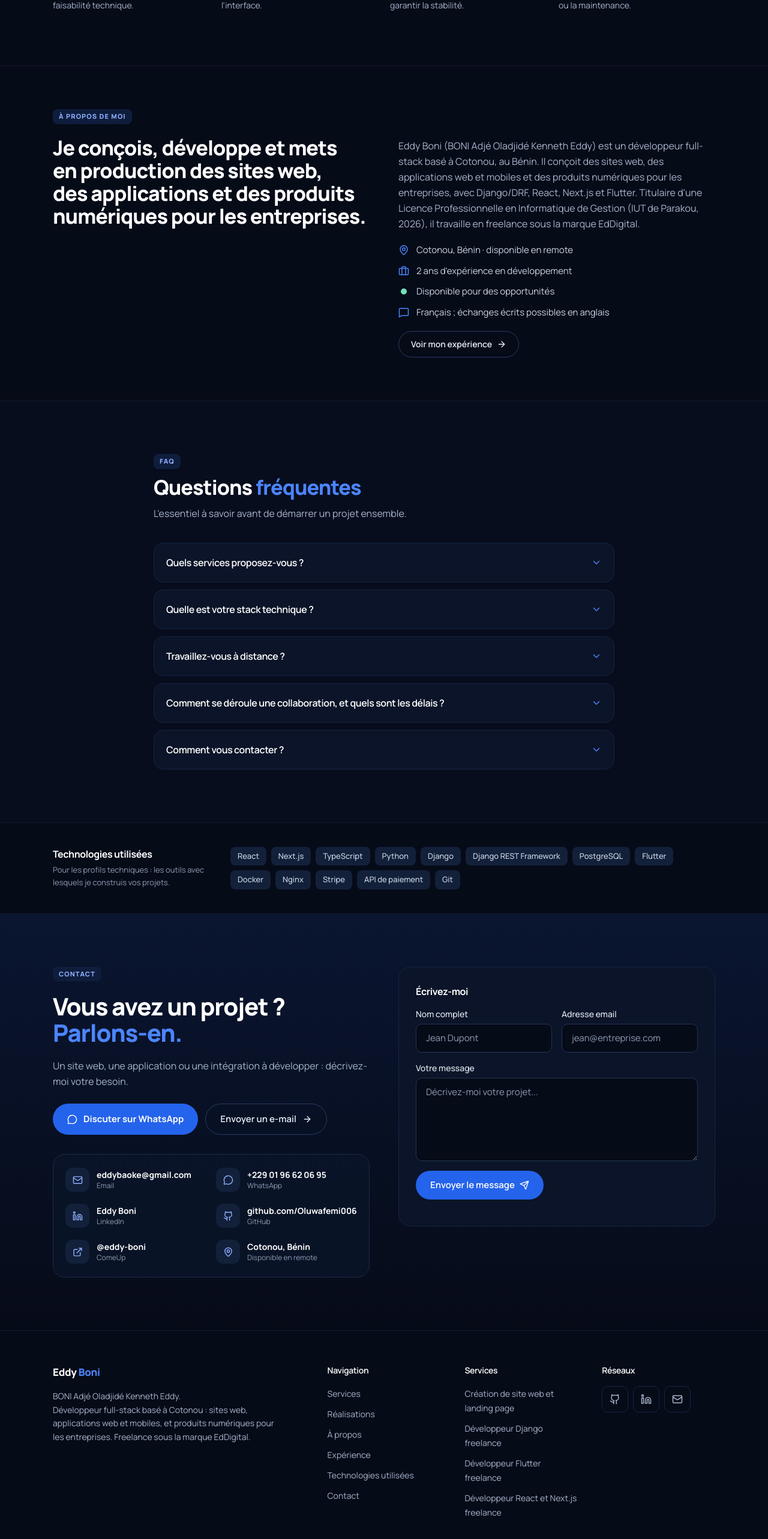
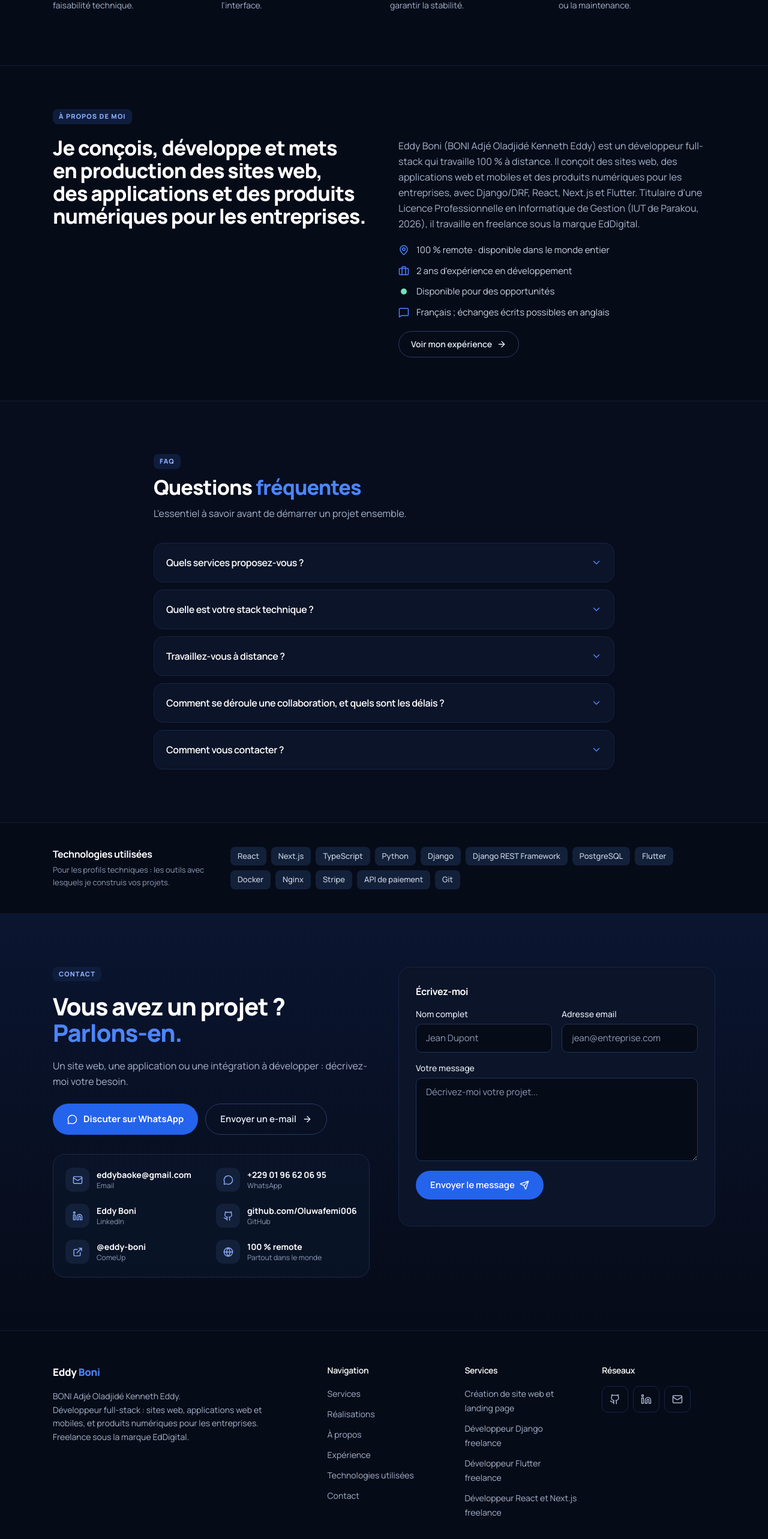
Before and after one commit to Oluwafemi006/Eddy-BONI, a React (Vite) app: page / in a window 1280 px wide. Shown: the part 4846-7412 px from the top of the page at 60% size. Built offline with nearby package versions, Linux system fonts and the light colour scheme.

Commit message:
feat(copy): position 100% remotely and remove visible personal location

```diff
--- a/src/components/sections/Contact.tsx
+++ b/src/components/sections/Contact.tsx
@@ -1,10 +1,9 @@
 import { useState, type ChangeEvent, type CSSProperties, type FormEvent } from "react";
-import { ArrowRight, ExternalLink, Mail, Github, Linkedin, MapPin, Send, Loader2, MessageCircle } from "lucide-react";
+import { ArrowRight, ExternalLink, Mail, Github, Linkedin, Globe, Send, Loader2, MessageCircle } from "lucide-react";
 import { Eyebrow } from "@/components/sections/SectionHeader";
 import { useLanguage } from "@/i18n/LanguageContext";
 import { CONTACT, whatsappLink } from "@/content/contact";
 
-const capitalize = (text: string) => text.charAt(0).toUpperCase() + text.slice(1);
 const FORM_NAME = "contact";
 type Status = "idle" | "sending" | "success" | "error";
 
@@ -44,8 +43,7 @@ export function Contact() {
     { icon: Linkedin, label: t.contact.linkedinTitle, value: "Eddy Boni", href: CONTACT.linkedin },
     { icon: Github, label: t.contact.githubTitle, value: CONTACT.githubLabel, href: CONTACT.github },
     { icon: ExternalLink, label: "ComeUp", value: "@eddy-boni", href: CONTACT.comeup },
-    // "Cotonou, Bénin · disponible en remote" → value "Cotonou, Bénin", label "Disponible en remote".
-    { icon: MapPin, label: capitalize(t.about.facts.location.split(" · ")[1] ?? t.contact.locationTitle), value: t.about.facts.location.split(" · ")[0], href: null },
+    { icon: Globe, label: t.contact.remoteLabel, value: t.contact.remoteValue, href: null },
   ];
 
   return (
--- a/src/i18n/en.ts
+++ b/src/i18n/en.ts
@@ -28,7 +28,7 @@ export const en: Translations = {
     description: "From landing pages to custom web applications, I turn business needs into working digital solutions.",
     descriptionStrong: "Remote projects, wherever you are.",
     geoSentence:
-      "Eddy Boni (BONI Adjé Oladjidé Kenneth Eddy) is a full-stack developer based in Cotonou, Benin. He builds websites, web and mobile applications and digital products for businesses, with Django/DRF, React, Next.js and Flutter. He holds a Professional Bachelor's degree in Business Computing (IUT de Parakou, 2026) and works as a freelancer under the EdDigital brand.",
+      "Eddy Boni (BONI Adjé Oladjidé Kenneth Eddy) is a full-stack developer working fully remotely. He builds websites, web and mobile applications and digital products for businesses, with Django/DRF, React, Next.js and Flutter. He holds a Professional Bachelor's degree in Business Computing (IUT de Parakou, 2026) and works as a freelancer under the EdDigital brand.",
     ctaWhatsapp: "Discuss your project",
     ctaProjects: "Explore my work",
     ctaContact: "Get in touch",
@@ -44,7 +44,7 @@ export const en: Translations = {
     badge: "About me",
     title: "I design, build and ship websites, applications and digital products for businesses.",
     facts: {
-      location: "Cotonou, Benin · available remotely",
+      location: "Fully remote · available worldwide",
       experience: "2 years of development experience",
       availability: "Open to opportunities",
       languages: "French; written communication in English is possible",
@@ -343,7 +343,9 @@ export const en: Translations = {
     emailTitle: "Email",
     emailDesc: "Reach me directly at the following address:",
     locationTitle: "Location",
-    locationDesc: "Based in Cotonou (Benin, UTC+1). Available remotely, anywhere in the world.",
+    locationDesc: "Available remotely, worldwide.",
+    remoteValue: "Fully remote",
+    remoteLabel: "Worldwide",
     remoteFirst: "Remote First",
     form: {
       nameLabel: "Full name",
@@ -363,7 +365,7 @@ export const en: Translations = {
   },
   footer: {
     description:
-      "BONI Adjé Oladjidé Kenneth Eddy.\nFull-stack developer based in Cotonou: websites, web and mobile apps, and digital products for businesses. Freelancing under the EdDigital brand.",
+      "BONI Adjé Oladjidé Kenneth Eddy.\nFull-stack developer: websites, web and mobile apps, and digital products for businesses. Freelancing under the EdDigital brand.",
     navTitle: "Navigation",
     servicesTitle: "Services",
     socialTitle: "Social",
@@ -389,7 +391,7 @@ export const en: Translations = {
       {
         question: "Do you work remotely?",
         answer:
-          "Yes. I am based in Cotonou, Benin (UTC+1), and work fully remotely with businesses wherever they are. I work in French; written communication in English is possible.",
+          "Yes. I work fully remotely with businesses wherever they are. I work in French; written communication in English is possible.",
       },
       {
         question: "How does a collaboration work, and what are the timelines?",
@@ -427,13 +429,11 @@ export const en: Translations = {
     remoteHighlights: [
       "Fully remote work",
       "I work in French; written communication in English is possible",
-      "UTC+1 time zone",
       "Clear communication via WhatsApp, email and calls",
     ],
     localHighlights: [
-      "Based in Cotonou, Benin",
+      "Fully remote work",
       "Websites in French, or bilingual French / English",
-      "UTC+1 time zone",
       "Clear communication via WhatsApp, email and calls",
     ],
     related: "Related projects",
--- a/src/i18n/fr.ts
+++ b/src/i18n/fr.ts
@@ -26,7 +26,7 @@ export const fr = {
     description: "De la landing page à l'application web sur mesure, je transforme des besoins métier en solutions numériques fonctionnelles.",
     descriptionStrong: "Projets menés à distance, où que vous soyez.",
     geoSentence:
-      "Eddy Boni (BONI Adjé Oladjidé Kenneth Eddy) est un développeur full-stack basé à Cotonou, au Bénin. Il conçoit des sites web, des applications web et mobiles et des produits numériques pour les entreprises, avec Django/DRF, React, Next.js et Flutter. Titulaire d'une Licence Professionnelle en Informatique de Gestion (IUT de Parakou, 2026), il travaille en freelance sous la marque EdDigital.",
+      "Eddy Boni (BONI Adjé Oladjidé Kenneth Eddy) est un développeur full-stack qui travaille 100 % à distance. Il conçoit des sites web, des applications web et mobiles et des produits numériques pour les entreprises, avec Django/DRF, React, Next.js et Flutter. Titulaire d'une Licence Professionnelle en Informatique de Gestion (IUT de Parakou, 2026), il travaille en freelance sous la marque EdDigital.",
     ctaWhatsapp: "Parlons de votre projet",
     ctaProjects: "Découvrir mes réalisations",
     ctaContact: "Me contacter",
@@ -42,7 +42,7 @@ export const fr = {
     badge: "À propos de moi",
     title: "Je conçois, développe et mets en production des sites web, des applications et des produits numériques pour les entreprises.",
     facts: {
-      location: "Cotonou, Bénin · disponible en remote",
+      location: "100 % remote · disponible dans le monde entier",
       experience: "2 ans d'expérience en développement",
       availability: "Disponible pour des opportunités",
       languages: "Français ; échanges écrits possibles en anglais",
@@ -345,7 +345,9 @@ export const fr = {
     emailTitle: "Email",
     emailDesc: "Contactez-moi directement à l'adresse suivante :",
     locationTitle: "Localisation",
-    locationDesc: "Basé à Cotonou (Bénin, UTC+1). Disponible en remote partout dans le monde.",
+    locationDesc: "Disponible en remote, partout dans le monde.",
+    remoteValue: "100 % remote",
+    remoteLabel: "Partout dans le monde",
     remoteFirst: "Remote First",
     form: {
       nameLabel: "Nom complet",
@@ -365,7 +367,7 @@ export const fr = {
   },
   footer: {
     description:
-      "BONI Adjé Oladjidé Kenneth Eddy.\nDéveloppeur full-stack basé à Cotonou : sites web, applications web et mobiles, et produits numériques pour les entreprises. Freelance sous la marque EdDigital.",
+      "BONI Adjé Oladjidé Kenneth Eddy.\nDéveloppeur full-stack : sites web, applications web et mobiles, et produits numériques pour les entreprises. Freelance sous la marque EdDigital.",
     navTitle: "Navigation",
     servicesTitle: "Services",
     socialTitle: "Réseaux",
@@ -391,7 +393,7 @@ export const fr = {
       {
         question: "Travaillez-vous à distance ?",
         answer:
-          "Oui. Je suis basé à Cotonou, au Bénin (UTC+1), et je travaille 100 % à distance, avec des entreprises où qu'elles se trouvent. Je travaille en français ; échanges écrits possibles en anglais.",
+          "Oui. Je travaille 100 % à distance, avec des entreprises où qu'elles se trouvent. Je travaille en français ; échanges écrits possibles en anglais.",
       },
       {
         question: "Comment se déroule une collaboration, et quels sont les délais ?",
@@ -429,13 +431,11 @@ export const fr = {
     remoteHighlights: [
       "Travail 100 % à distance",
       "En français ; échanges écrits possibles en anglais",
-      "Fuseau horaire UTC+1",
       "Communication claire par WhatsApp, email et appels",
     ],
     localHighlights: [
-      "Basé à Cotonou, au Bénin",
+      "Travail 100 % à distance",
       "Sites en français, ou bilingues français / anglais",
-      "Fuseau horaire UTC+1",
       "Communication claire par WhatsApp, email et appels",
     ],
     related: "Projets liés",
```
Also changed, not shown: public/llms.txt.
